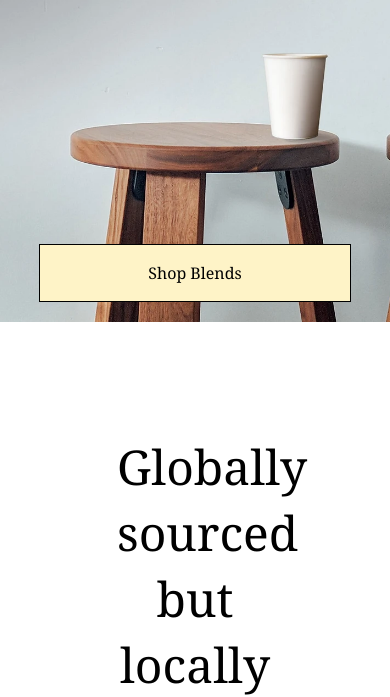
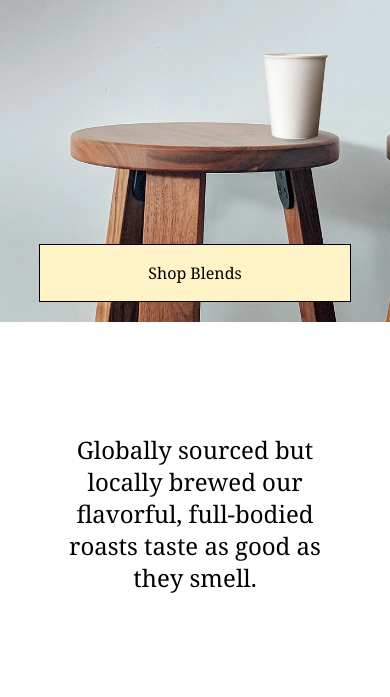
Before and after one commit to fcbvttn123/tailwindcss-coffee-shop, a website: page src/index.html in a window 390 px wide. Shown: the part 429-1126 px from the top of the page. Drawn offline with nearby package versions, Linux system fonts and the light colour scheme.

Commit message:
Mobile Design Update: Third Section is Done

```diff
--- a/src/index.html
+++ b/src/index.html
@@ -52,7 +52,7 @@
     </div>
     <!-- Section -->
     <div class="w-full py-28">
-        <p class="w-2/5 leading-snug mx-auto text-5xl text-center">Globally sourced but locally brewed our flavorful, full-bodied roasts taste as good as they smell.</p>
+        <p class="w-3/4 leading-snug mx-auto text-5xl text-center phone890:text-2xl">Globally sourced but locally brewed our flavorful, full-bodied roasts taste as good as they smell.</p>
     </div>
     <!-- Section -->
     <div class="w-full bg-amber-100">
```
Also changed, not shown: src/output.css.
